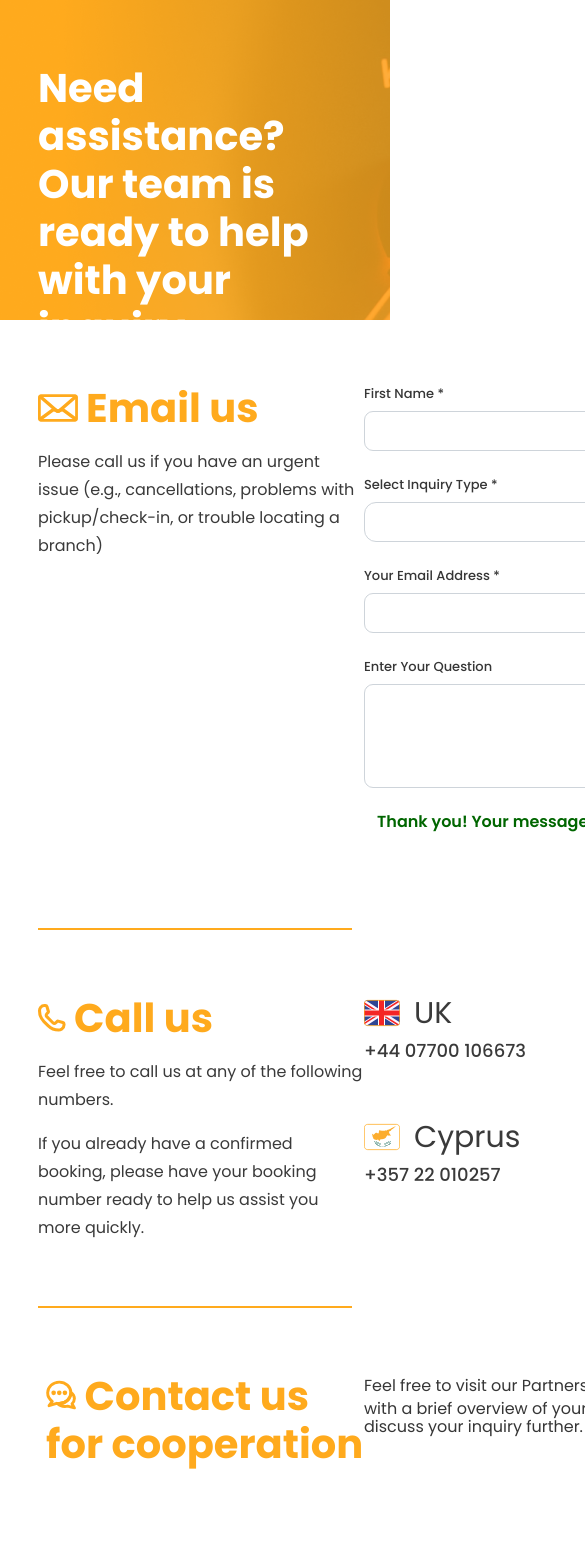
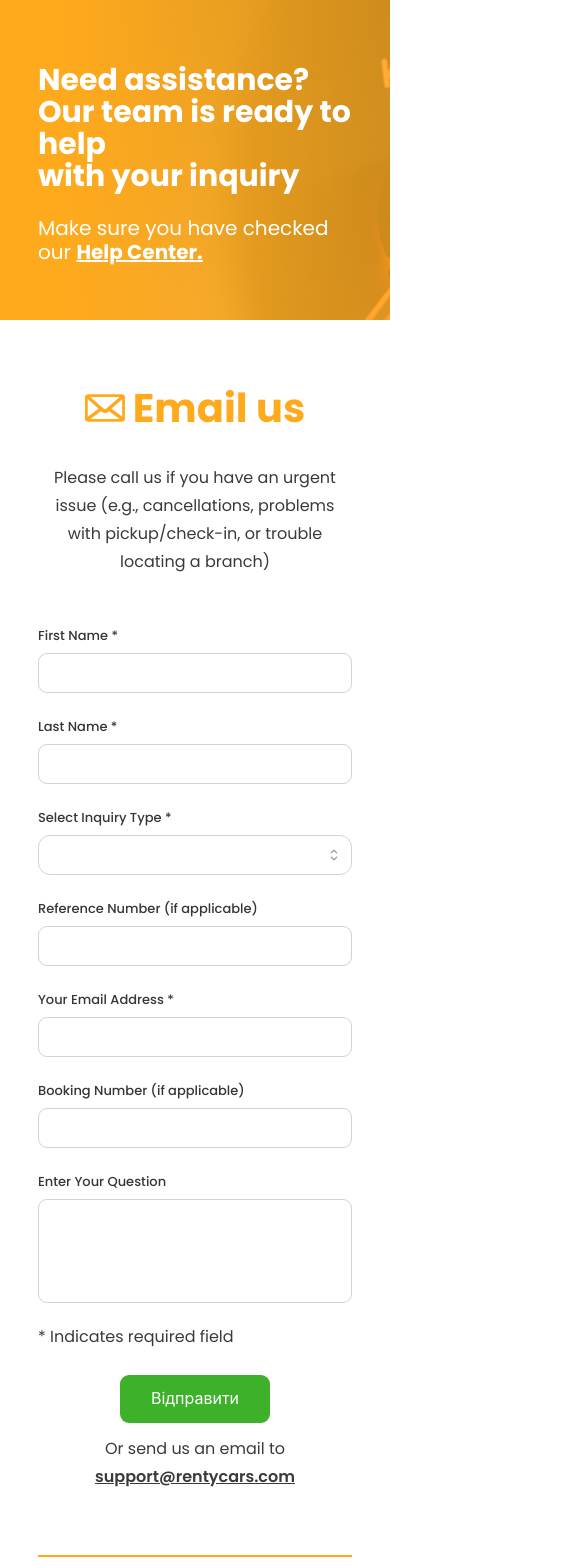
Before and after one commit to Bespalov-D-A/nextjs_boilerplate, a Next.js app: page / in a window 390 px wide. Shown: the top 1568 px of the page, 585 px wide, since content can reach past the window. Built offline with nearby package versions, Linux system fonts and the light colour scheme.

Commit message:
contactUs page responsive

```diff
--- a/src/app/contactUs/Call/CallItem/callItem.module.scss
+++ b/src/app/contactUs/Call/CallItem/callItem.module.scss
@@ -1,6 +1,25 @@
 @import "../../../ui/text";
 @import "../../../ui/vars";
+@import "../../../ui/mixinMedia";
 
+.wrapper {
+  @include max-md {
+    display: flex;
+    flex-direction: column;
+    align-items: center;
+  }
+  @include max-sm {
+    flex-direction: row;
+  }
+}
+.topWrap {
+  margin-bottom: 8px;
+
+  @include max-sm {
+    margin-bottom: 0;
+    margin-right: 8px;
+  }
+}
 .img {
   width: 36px;
   margin-right: 14px;
@@ -9,6 +28,11 @@
   @extend .text30;
   display: block;
   color: $darkText;
+
+  @include max-sm {
+    font-size: 20px;
+    line-height: 20px;
+  }
 }
 .phoneLink {
   @extend .text18;
--- a/src/app/contactUs/Call/CallItem/index.tsx
+++ b/src/app/contactUs/Call/CallItem/index.tsx
@@ -12,8 +12,8 @@ interface IProps {
 
 const CallItem: FC<IProps> = ({ flagName, country, phone }) => {
   return (
-    <div>
-      <Flex mb="8px">
+    <div className={styles.wrapper}>
+      <Flex className={styles.topWrap}>
         <img className={styles.img} src={`${imageUrl}/${flagName}.svg`} alt="flag" />
         <span className={styles.label}>{country}</span>
       </Flex>
--- a/src/app/contactUs/Call/call.module.scss
+++ b/src/app/contactUs/Call/call.module.scss
@@ -1,5 +1,6 @@
 @import "../../ui/text";
 @import "../../ui/vars";
+@import "../../ui/mixinMedia";
 
 .callWrap {
   display: grid;
@@ -8,6 +9,18 @@
   padding-bottom: 64px;
   margin-bottom: 64px;
   border-bottom: 2px solid $orangeYellow;
+
+  @include max-lg {
+    grid-template-columns: 1fr;
+  }
+}
+.titleWrap {
+  margin-bottom: 16px;
+
+  @include max-lg {
+    justify-content: center;
+    margin-bottom: 32px;
+  }
 }
 .title {
   @extend .text40;
@@ -21,6 +34,10 @@
   @extend .text16;
   color: $darkText;
 
+  @include max-lg {
+    text-align: center;
+  }
+
   &Mb {
     margin-top: 16px;
   }
@@ -29,4 +46,14 @@
   display: grid;
   grid-template-columns: repeat(3, 1fr);
   grid-column-gap: 42px;
+  grid-row-gap: 48px;
+
+  @include max-lg {
+    grid-template-columns: repeat(3, 180px);
+    justify-content: center;
+    margin-top: 50px;
+  }
+  @include max-md {
+    grid-template-columns: 1fr;
+  }
 }
--- a/src/app/contactUs/Call/index.tsx
+++ b/src/app/contactUs/Call/index.tsx
@@ -9,7 +9,7 @@ const Call: FC = () => {
   return (
     <div className={styles.callWrap}>
       <div>
-        <Flex mb="16px">
+        <Flex className={styles.titleWrap}>
           <img width="28px" src="/icons/call.svg" alt="call icon" />
           <span className={styles.title}>Call us</span>
         </Flex>
--- a/src/app/contactUs/Cooperation/cooperation.module.scss
+++ b/src/app/contactUs/Cooperation/cooperation.module.scss
@@ -1,17 +1,35 @@
 @import "../../ui/text";
 @import "../../ui/vars";
+@import "../../ui/mixinMedia";
 
 .cooperationWrap {
   display: grid;
   grid-template-columns: 326px 692px;
   justify-content: space-between;
   padding-bottom: 64px;
+
+  @include max-lg {
+    grid-template-columns: 1fr;
+  }
+}
+.titleWrap {
+  margin-bottom: 16px;
+
+  @include max-lg {
+    justify-content: center;
+    margin-bottom: 32px;
+  }
 }
 .title {
   @extend .text40;
   margin-left: 8px;
   font-weight: 700;
   color: $orangeYellow;
+}
+.contentWrap {
+  @include max-lg {
+    text-align: center;
+  }
 }
 .content {
   @extend .text16;
--- a/src/app/contactUs/Cooperation/index.tsx
+++ b/src/app/contactUs/Cooperation/index.tsx
@@ -7,12 +7,12 @@ const Cooperation: FC = () => {
   return (
     <div className={styles.cooperationWrap}>
       <div>
-        <Flex mb="16px">
+        <Flex className={styles.titleWrap}>
           <span className={styles.title}><img width="30px" src="/icons/chat.svg" alt="chat icon" /> Contact us for cooperation</span>
         </Flex>
       </div>
-      <div>
-        <span>Feel free to visit our Partnerships page or email us at <a className={styles.link} href="">partnerships@rentycars.com</a> with a brief overview of your car rental company.
+      <div className={styles.contentWrap}>
+        <span className={styles.content}>Feel free to visit our Partnerships page or email us at <a className={styles.link} href="">partnerships@rentycars.com</a> with a brief overview of your car rental company.
 We’ll be happy to get in touch and discuss your inquiry further.</span>
       </div>
     </div>
--- a/src/app/contactUs/Email/ContactForm/contactForm.module.scss
+++ b/src/app/contactUs/Email/ContactForm/contactForm.module.scss
@@ -1,10 +1,15 @@
 @import "../../../ui/text";
 @import "../../../ui/vars";
+@import "../../../ui/mixinMedia";
 
 .form {
   display: grid;
   grid-template-columns: repeat(2, 1fr);
   grid-column-gap: 36px;
+
+  @include max-md {
+    grid-template-columns: 1fr;
+  }
 }
 .inputWrap {
   margin-bottom: 24px;
@@ -34,12 +39,22 @@
   color: $darkText;
   margin-top: 20px;
 }
+.flexGroup {
+  @include max-sm {
+    flex-direction: column;
+    align-items: center;
+  }
+}
 .submitBtn {
   width: 270px;
   background: $success;
   color: $white;
   height: 48px;
   border-radius: 9px;
+
+  @include max-sm {
+    width: 150px;
+  }
 
   span {
     color: $white;
@@ -49,6 +64,12 @@
   @extend .text16;
   color: $darkText;
   margin-left: 12px;
+
+  @include max-sm {
+    text-align: center;
+    margin-left: 0;
+    margin-top: 12px;
+  }
 
   .link {
     font-weight: 600;
--- a/src/app/contactUs/Email/ContactForm/index.tsx
+++ b/src/app/contactUs/Email/ContactForm/index.tsx
@@ -4,7 +4,7 @@ import { TextInput, Button, Group, Select, Flex, Textarea } from '@mantine/core'
 import styles from './contactForm.module.scss'
 
 const ContactForm: FC = () => {
-  const isSend = true;
+  const isSend = false;
 
   return (
     <form>
@@ -54,7 +54,7 @@ const ContactForm: FC = () => {
       {!isSend && (
         <>
           <span className={styles.text}>* Indicates required field</span>
-          <Flex mt="24px" align="center" justify="space-between">
+          <Flex mt="24px" align="center" justify="space-between" className={styles.flexGroup}>
             <Group>
               <Button type="submit" className={styles.submitBtn}>Відправити</Button>
             </Group>
--- a/src/app/contactUs/Email/email.module.scss
+++ b/src/app/contactUs/Email/email.module.scss
@@ -1,5 +1,6 @@
 @import "../../ui/text";
 @import "../../ui/vars";
+@import "../../ui/mixinMedia";
 
 .emailWrap {
   display: grid;
@@ -8,6 +9,18 @@
   padding-bottom: 64px;
   margin-bottom: 64px;
   border-bottom: 2px solid $orangeYellow;
+
+  @include max-lg {
+    grid-template-columns: 1fr;
+  }
+}
+.titleWrap {
+  margin-bottom: 16px;
+
+  @include max-lg {
+    justify-content: center;
+    margin-bottom: 32px;
+  }
 }
 .title {
   @extend .text40;
@@ -20,7 +33,13 @@
   display: block;
   @extend .text16;
   color: $darkText;
+
+  @include max-lg {
+    text-align: center;
+  }
 }
-.form {
-
+.formWrap {
+  @include max-lg {
+    margin-top: 50px;
+  }
 }
--- a/src/app/contactUs/Email/index.tsx
+++ b/src/app/contactUs/Email/index.tsx
@@ -9,13 +9,13 @@ const Email:FC = () => {
   return (
     <div className={styles.emailWrap}>
       <div>
-        <Flex mb="16px">
+        <Flex className={styles.titleWrap}>
           <img width="40px" src="/icons/email.svg" alt="email icon" />
           <span className={styles.title}>Email us</span>
         </Flex>
         <span className={styles.text}>Please call us if you have an urgent issue (e.g., cancellations, problems with pickup/check-in, or trouble locating a branch)</span>
       </div>
-      <div className={styles.form}>
+      <div className={styles.formWrap}>
         <ContactForm/>
       </div>
     </div>
--- a/src/app/contactUs/Header/header.module.scss
+++ b/src/app/contactUs/Header/header.module.scss
@@ -1,5 +1,6 @@
 @import "../../ui/vars";
 @import "../../ui/text";
+@import "../../ui/mixinMedia";
 
 .header {
   width: 100%;
@@ -19,6 +20,11 @@
   color: $white;
   font-weight: 700;
   margin: 0;
+
+  @include max-md {
+    font-size: 30px;
+    line-height: 32px;
+  }
 }
 .slogan {
   @extend .text20;
--- /dev/null
+++ b/src/app/ui/_mixinMedia.scss
@@ -0,0 +1,15 @@
+@mixin max-lg {
+  @media (max-width: 1124px) {
+    @content;
+  }
+}
+@mixin max-md {
+  @media (max-width: 765px) {
+    @content;
+  }
+}
+@mixin max-sm {
+  @media (max-width: 500px) {
+    @content;
+  }
+}
```
